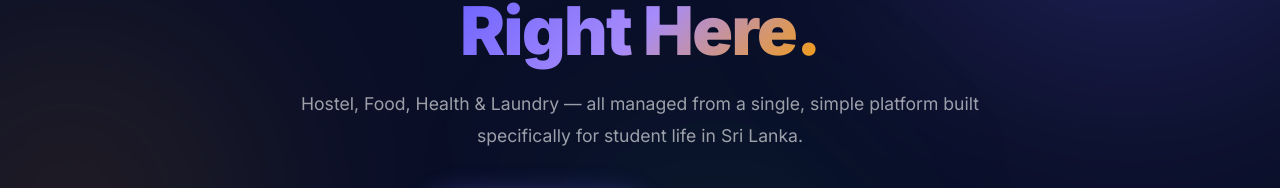
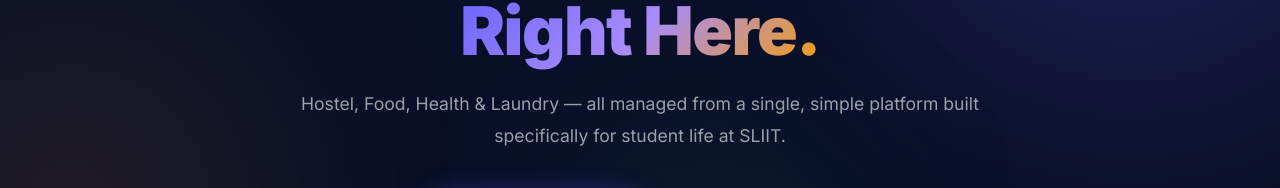
Before and after one commit to ashalyaSenarathna/Student-Living-Management-System, a React (Create React App) app in the folder frontend/: page / in a window 1280 px wide. Shown: the part 305-493 px from the top of the page. Built offline with nearby package versions, Linux system fonts and the light colour scheme.

Commit message:
Update HomePage.js

```diff
--- a/frontend/src/pages/HomePage.js
+++ b/frontend/src/pages/HomePage.js
@@ -58,7 +58,7 @@
                     </h1>
                     <p className="hero__subtitle">
                         Hostel, Food, Health &amp; Laundry — all managed from a single,
-                        simple platform built specifically for student life in Sri Lanka.
+                        simple platform built specifically for student life at SLIIT.
                     </p>
                     <div className="hero__cta">
                         <a href="#services" className="hero-btn hero-btn--primary">
```
